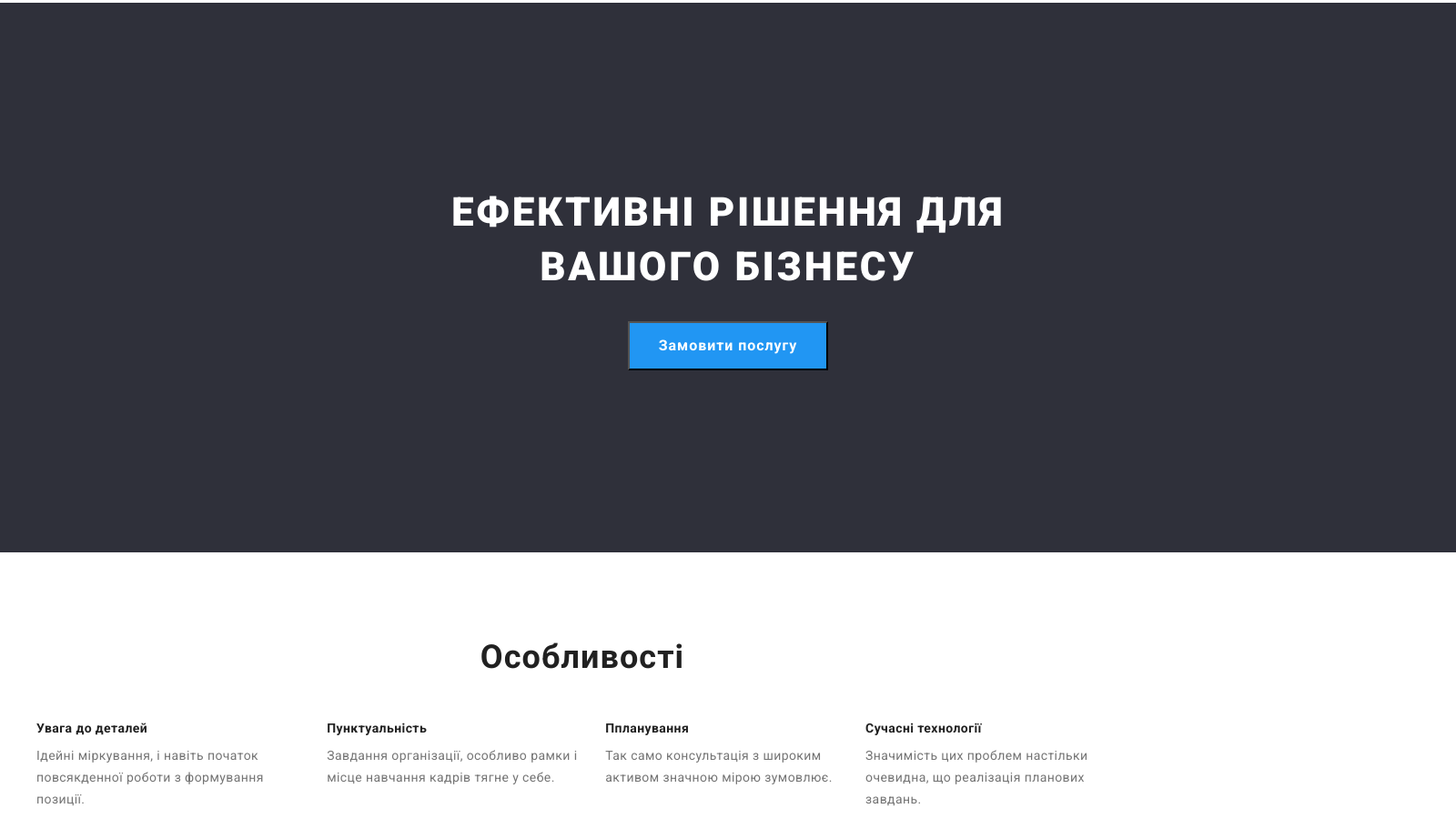
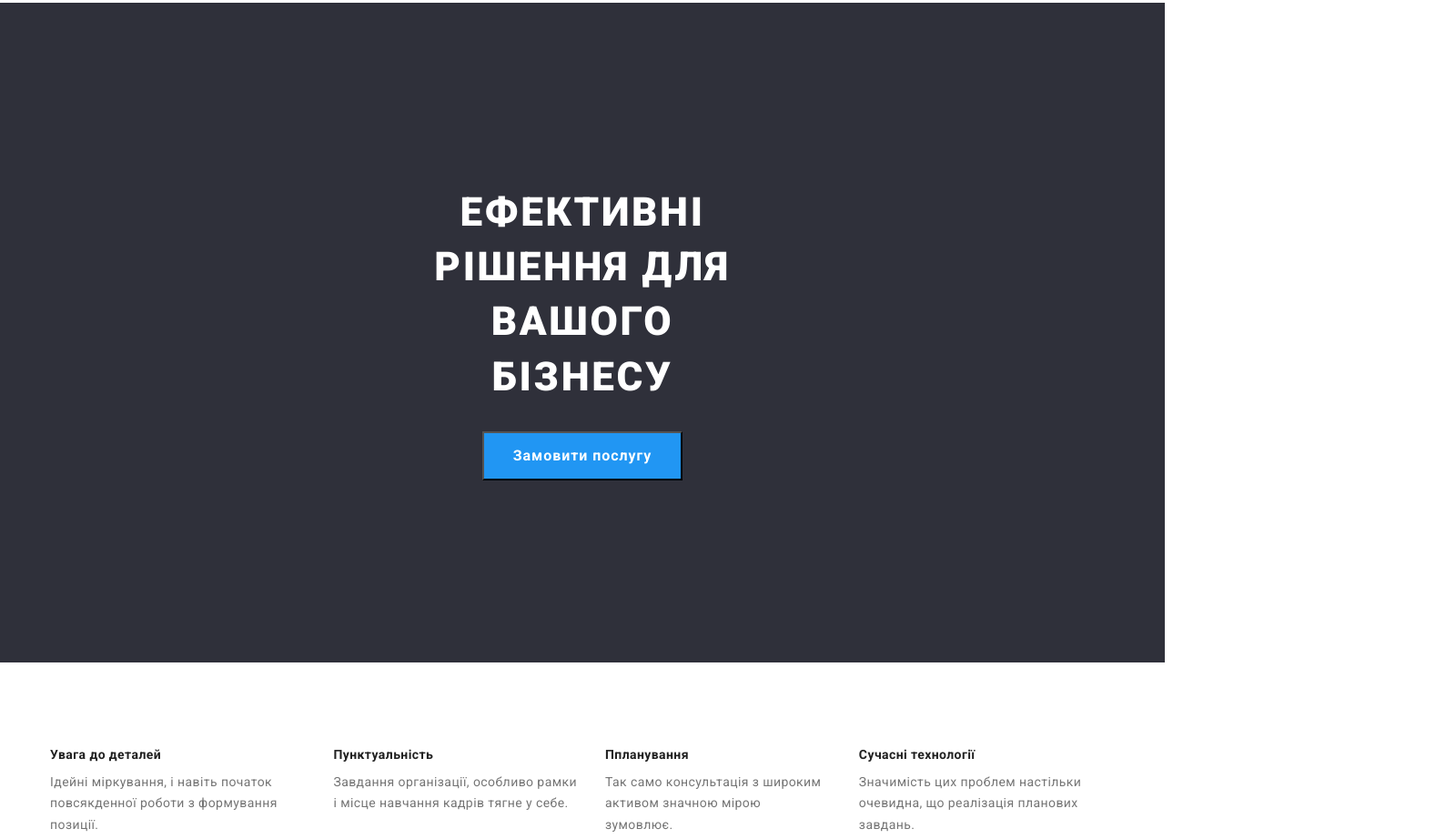
Before and after one commit to Max3281/Homework3, a plain HTML site: page index.html in a window 1280 px wide. Shown: the part 92-1014 px from the top of the page at 91% size, 1600 px wide, since content can reach past the window. Drawn offline with nearby package versions, Linux system fonts and the light colour scheme.

Commit message:
Add files via upload

```diff
--- a/css/styles.css
+++ b/css/styles.css
@@ -1,4 +1,4 @@
-*{
+* {
   margin: 0;
   padding: 0;
 }
@@ -6,7 +6,7 @@
 :root {
   --color-primary: #212121;
   --color-secondary: #757575;
-    --color-hover: #2196F3;
+  --color-hover: #2196f3;
   --color-link: #fff;
   --color-text: #757575;
 }
@@ -20,15 +20,28 @@ body {
   font-weight: 400;
 }
 
+.visually-hidden {
+  position: absolute;
+  white-space: nowrap;
+  width: 1px;
+  height: 1px;
+  overflow: hidden;
+  border: 0;
+  padding: 0;
+  clip: rect(0 0 0 0);
+  clip-path: inset(50%);
+  margin: -1px;
+}
+
 .ul-list {
   list-style: none;
 }
 
 /* header */
 .container {
-    max-width: 1232px;
+  max-width: 1200px;
   margin: 0 auto;
-    padding: 0 16px;
+  padding: 0 15px;
   /* border: 1px solid tomato; */
 }
 
@@ -76,7 +89,9 @@ body {
 /* header */
 
 /* link */
-.current:hover, .current:focus, .current:active {
+.current:hover,
+.current:focus,
+.current:active {
   color: var(--color-hover);
 }
 
@@ -89,7 +104,8 @@ body {
   letter-spacing: 0.02em;
 }
 
-.link:hover, .link:focus {
+.link:hover,
+.link:focus {
   color: var(--color-hover);
 }
 
@@ -121,7 +137,7 @@ body {
 /* buttons */
 .primary-buttons {
   color: var(--color-link);
-    background-color: #2196F3;
+  background-color: #2196f3;
   font-family: inherit;
   font-weight: 700;
   font-size: inherit;
@@ -129,12 +145,13 @@ body {
   cursor: pointer;
   padding: 10px 32px;
   letter-spacing: 0.06em;
+  margin: 0 auto;
 }
 
 .primary-buttons:hover,
 .primary-buttons:focus {
   color: var(--color-link);
-    background-color: #188CE8;
+  background-color: #188ce8;
   cursor: pointer;
 }
 
@@ -148,12 +165,12 @@ body {
   padding: 8px 25px;
   border-radius: 5px;
   letter-spacing: 0.03em;
-
 }
 
-.secondary-buttons:hover, .secondary-buttons:focus {
+.secondary-buttons:hover,
+.secondary-buttons:focus {
   color: var(--color-link);
-    background-color:var(--color-hover);
+  background-color: var(--color-hover);
   cursor: pointer;
 }
 /*buttons*/
@@ -167,17 +184,19 @@ body {
 }
 
 .hero-flex {
-    display: flex;
+  text-align: center;
+  /* display: flex;
     align-items: center;
     justify-content: center;
     flex-wrap: wrap;
-    /* border: 1px dashed red; */
+    border: 1px dashed red; */
 }
 
-.first-section{
-    width: 1600px;
+.first-section {
+  max-width: 1600px;
+  margin: 0 auto;
   padding: 200px 452px;
-    background-color: #2F303A;
+  background-color: #2f303a;
   /* border: 1px solid black; */
 }
 
@@ -187,14 +206,14 @@ body {
   line-height: 1.3666;
   text-align: center;
   text-transform: uppercase;
-    color: #FFFFFF;
+  color: #ffffff;
   margin-bottom: 30px;
   letter-spacing: 0.06em;
   /* border: 1px solid green; */
 }
 
 /* features */
-.section-restrict-features{
+.section-restrict-features {
   padding-top: 94px;
 }
 .section-restrict {
@@ -218,13 +237,13 @@ body {
   /* border: 1px solid orange; */
 }
 
-/* .imgwidth-calc {
-    width:calc((100%-60px)/3);
-} */
+.imgwidth-calc {
+  width: calc((100% - 60px) / 3);
+}
 
 /* ourteam */
 .our-team {
-    background-color: #F5F5F5;
+  background-color: #f5f5f5;
   margin: 0 auto;
   width: 100%;
   max-width: 1600px;
@@ -273,7 +292,6 @@ body {
   line-height: 1.7;
   color: var(--color-text);
   letter-spacing: 0.03em;
-
 }
 
 .special-text {
@@ -296,7 +314,7 @@ body {
 .last-section {
   max-width: 1600px;
   margin: 0 auto;
-    background-color: #2F303A;
+  background-color: #2f303a;
   padding: 60px 0px;
 }
 
@@ -313,11 +331,11 @@ body {
 }
 
 /* portfolio page */
-.portfolio-border{
+.portfolio-border {
   max-width: 1600px;
   margin: 0 auto;
   border-width: 1600px;
-    border-bottom: 2px solid #ECECEC;
+  border-bottom: 2px solid #ececec;
 }
 .portfolio-sec-headers {
   font-weight: 700;
@@ -354,4 +372,7 @@ body {
 
 .portlinkdecript-flex {
   padding: 20px 24px;
+  border-bottom: 1px solid #eeeeee;
+  border-left: 1px solid #eeeeee;
+  border-right: 1px solid #eeeeee;
 }
--- a/index.html
+++ b/index.html
@@ -42,20 +42,20 @@
     <!--main-->
     <main>
       <!--head-->
-      <div class="hero-container">
+      <!-- <div class="hero-container"> -->
         <section class="first-section hero-flex">
-          <!-- <div class="container"> -->
-          <h1 class="middle-header">Ефективні рішення для вашого бізнесу</h1>
-          <button type="button" class="primary-buttons">Замовити послугу</button>
-          <!-- </div> -->
+          <div class="container">
+            <h1 class="middle-header">Ефективні рішення для вашого бізнесу</h1>
+            <button type="button" class="primary-buttons">Замовити послугу</button>
+          </div>
         </section>
-      </div>
+      <!-- </div> -->
 
       <!--features-->
       <!-- <div class="container"> -->
       <section class="section-restrict-features">
         <div class="container">
-          <h2 class="primary-headers">Особливості</h2>
+          <h2 class="primary-headers visually-hidden">Особливості</h2>
           <ul class="ul-list features-flex">
             <li>
               <h3 class="secondary-headers">Увага до деталей</h3>
```
Also changed, not shown: portfolio.html (+1 -1 lines). Lines whose indentation alone changed are shown as unchanged.
